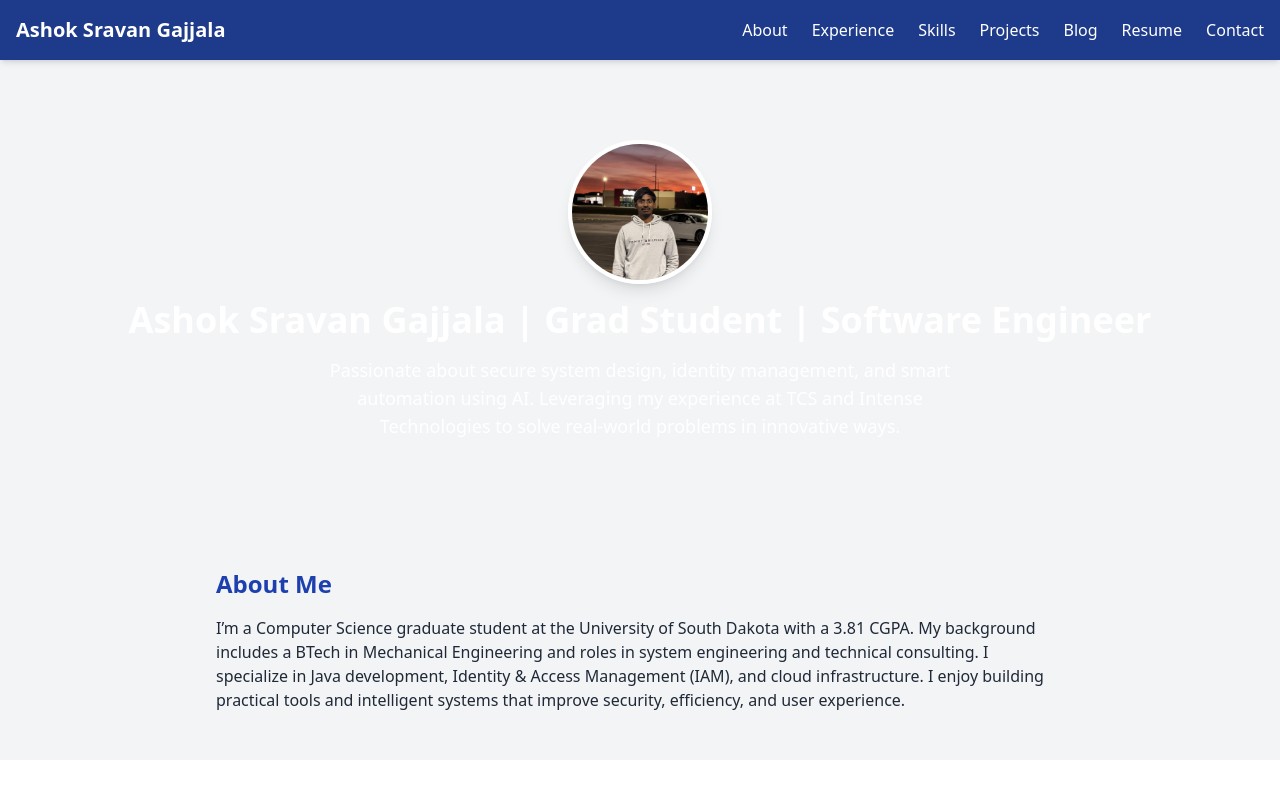
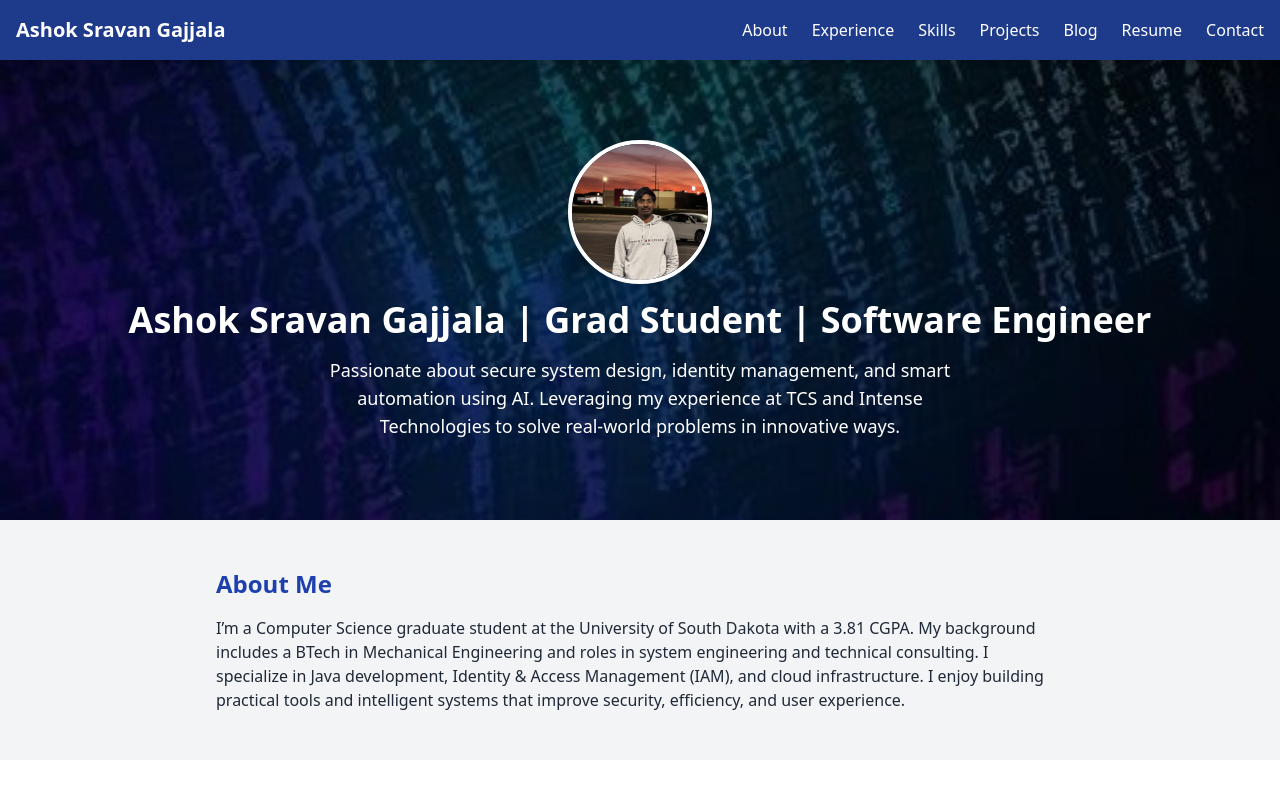
Before and after one commit to Ashok-1107/Portfolio2, a plain HTML site: page index.html in a window 1280 px wide. Shown: the top 800 px of the page. Drawn offline with nearby package versions, Linux system fonts and the light colour scheme.

Commit message:
Update index.html

```diff
--- a/index.html
+++ b/index.html
@@ -24,7 +24,7 @@
 
   <!-- Hero Section -->
   <section class="relative text-white text-center py-20 px-6"
-
+        style="background-image: url('assets/hero-background.png'); background-size: cover; background-position: center;">
     <div class="absolute inset-0 bg-black bg-opacity-60"></div>
     <div class="relative z-10">
       <img src="assets/profile.jpg" alt="Ashok Sravan Gajjala"
```
